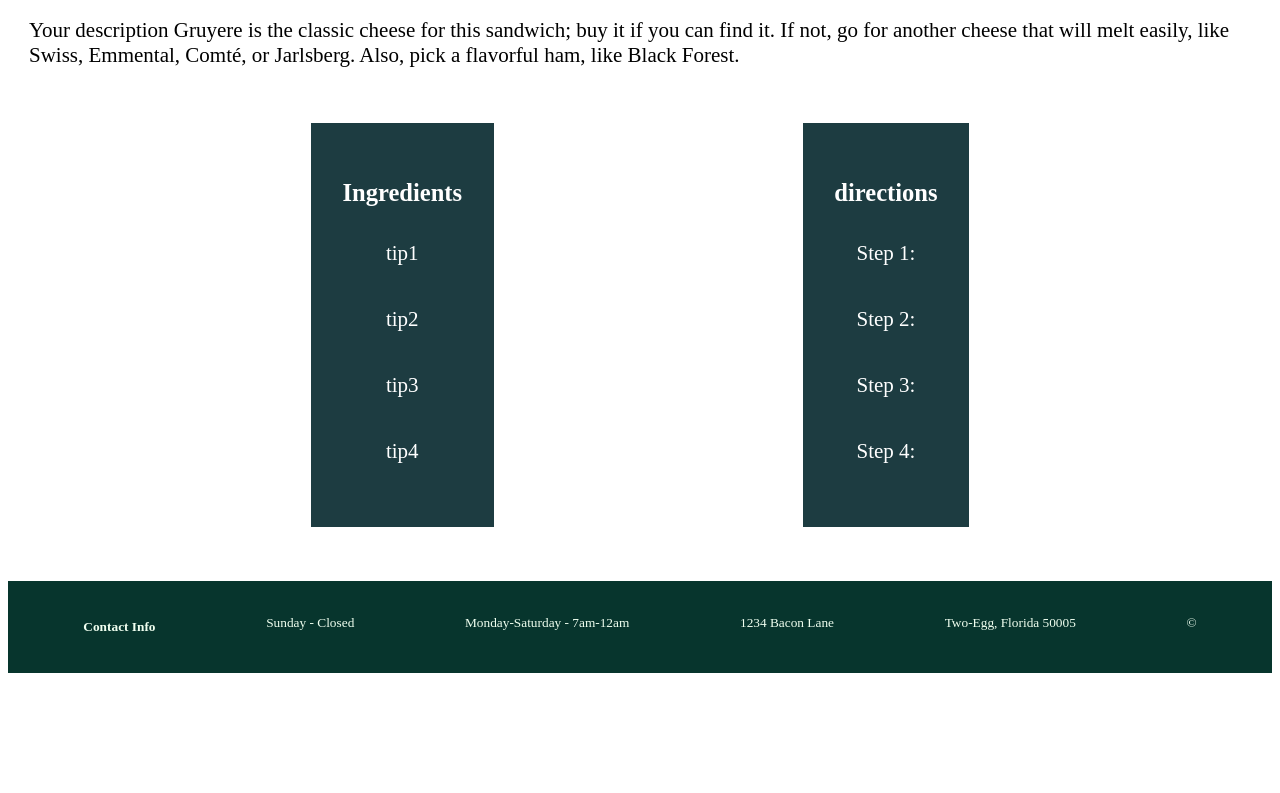
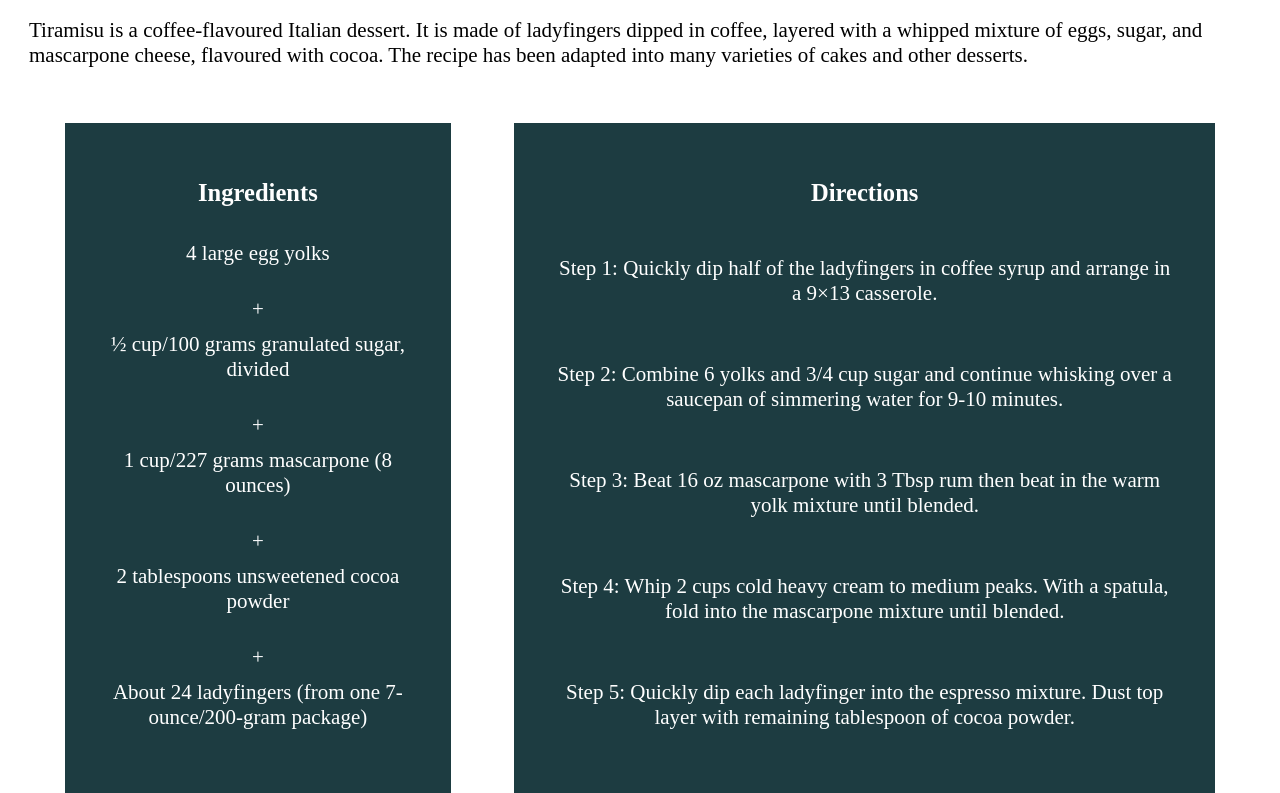
Before and after one commit to Barker398/dans_diner-1, a plain HTML site: page views/tingting.html in a window 1280 px wide. Shown: the part 737-1530 px from the top of the page. Before the commit the page ends 1418 px from the top, so only its background shows below. Drawn offline with Linux system fonts and the light colour scheme.

Commit message:
td page finished

```diff
--- a/styles/main.css
+++ b/styles/main.css
@@ -19,6 +19,10 @@ h3 {}
 
 h4 {
 
+}
+
+.recipes__image {
+    width:20%
 }
 
 .blue {
--- a/views/tingting.html
+++ b/views/tingting.html
@@ -2,7 +2,7 @@
 <html lang="en">
   <head>
     <meta charset="utf-8">
-    <title>Tingting's Recipes</title>
+    <title>Tingting's Recipe</title>
     <link rel="stylesheet" href="../styles/page.css">
   </head>
 
@@ -24,34 +24,30 @@
     </nav>
 
     <header class="subpage__main">
-      <h2 class="subpage--recipe__title">Your Food Title</h1>
-        <!-- <nav class= "navigation_bar">
-          <a href="./chelsea.html">Chelsea</a>
-          <a href="./sam.html">Sam</a>
-          <a href="./stephanie.html">Stephanie</a>
-          <a href="../index.html">Main</a>
-        </nav> -->
+      <h2 class="subpage--recipe__title">The Best Tiramisu You will Ever Make</h1>
     </header>
 
     <main>
-    <img src="https://upload.wikimedia.org/wikipedia/commons/6/6d/Good_Food_Display_-_NCI_Visuals_Online.jpg" alt="Your Image" />
-    <p >Your description Gruyere is the classic cheese for this sandwich; buy it if you can find it. If not, go for another cheese that will melt easily, like Swiss, Emmental, Comté, or Jarlsberg. Also, pick a flavorful ham, like Black Forest.</p>
+    <img src="https://www.thepetitecook.com/wp-content/uploads/2020/01/classic-tiramisu-italian-recipe-4.jpg" alt="Your Image" />
+    <p > Tiramisu is a coffee-flavoured Italian dessert. It is made of ladyfingers dipped in coffee, layered with a whipped mixture of eggs, sugar, and mascarpone cheese, flavoured with cocoa. The recipe has been adapted into many varieties of cakes and other desserts.</p>
 
       <div class="recipes">
         <article class="recipes_detail">
           <h3>Ingredients</h3>
-          <li>tip1</li>
-          <li>tip2</li>
-          <li>tip3</li>
-          <li>tip4</li>
+          <li>4 large egg yolks</li>  +
+          <li>½ cup/100 grams granulated sugar, divided</li>  +
+          <li>1 cup/227 grams mascarpone (8 ounces)</li>  +
+          <li>2 tablespoons unsweetened cocoa powder</li> +
+          <li>About 24 ladyfingers (from one 7-ounce/200-gram package)</li>
         </article>
 
         <article class="recipes_detail">
-          <h3>directions</h3>
-          <li>Step 1: </li>
-          <li>Step 2:</li>
-          <li>Step 3:</li>
-          <li>Step 4:</li>
+          <h3>Directions</h3>
+          <li>Step 1: Quickly dip half of the ladyfingers in coffee syrup and arrange in a 9×13 casserole. </li>
+          <li>Step 2: Combine 6 yolks and 3/4 cup sugar and continue whisking over a saucepan of simmering water for 9-10 minutes. </li>
+          <li>Step 3: Beat 16 oz mascarpone with 3 Tbsp rum then beat in the warm yolk mixture until blended.</li>
+          <li>Step 4: Whip 2 cups cold heavy cream to medium peaks. With a spatula, fold into the mascarpone mixture until blended.</li>
+          <li>Step 5: Quickly dip each ladyfinger into the espresso mixture. Dust top layer with remaining tablespoon of cocoa powder.</li>
         </article>
       </div>
     </main>
```
Also changed, not shown: index.html (+1 -1 lines).
